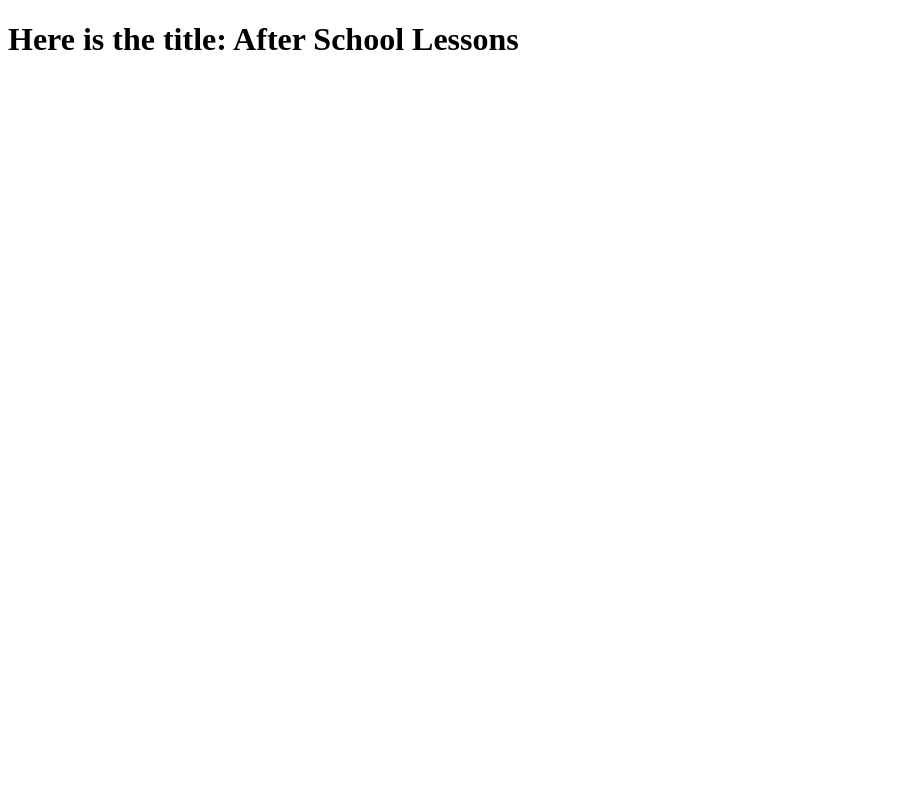
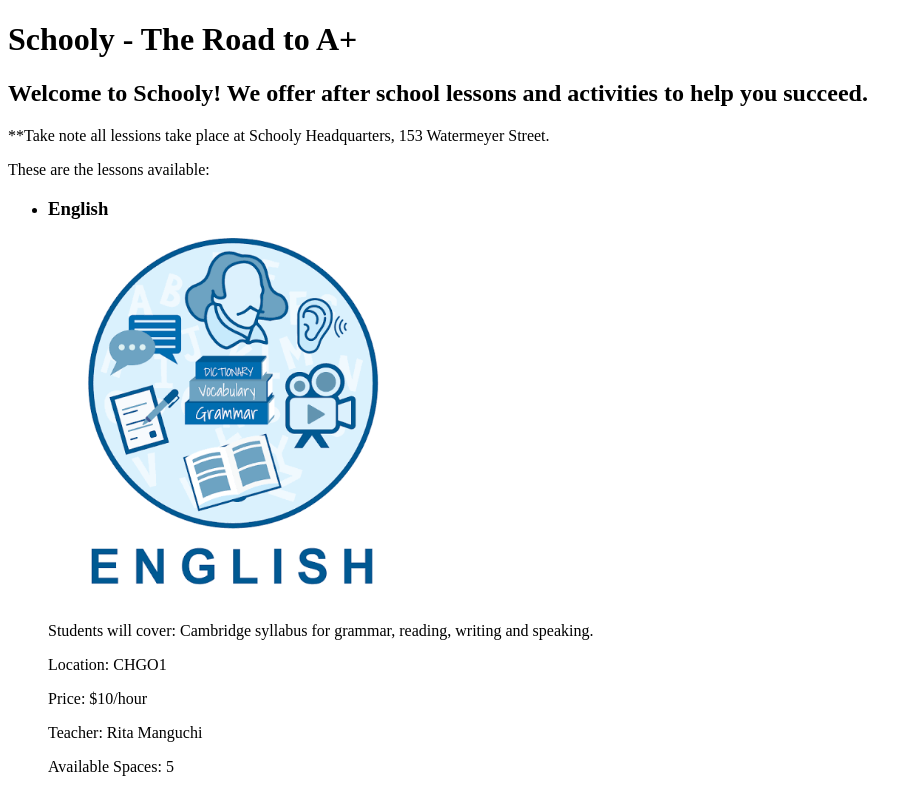
Before and after one commit to Rice-paddy/CST3144-Coursework, a plain HTML site: page Vue.js App/index.html in a window 1280 px wide. Shown: the top 791 px of the page, without its empty margins (0-922 px from the left). Drawn offline with nearby package versions, Linux system fonts and the light colour scheme.

Commit message:
Display of list of lessons (3) done using v-for and an array of 3 lessons.

```diff
--- a/Vue.js App/index.html
+++ b/Vue.js App/index.html
@@ -11,7 +11,26 @@
 
 <body>
     <div id="app">
-        <h1>Here is the title: {{title}}</h1>
+        <h1>{{title}}</h1>
+        <h2>{{openingMessage}}</h2>
+        <p>{{noticeMesage}}</p>
+        <p>These are the lessons available:</p>
+        <ul>
+            <li v-for="lesson in lessons">
+                <h3>{{lesson.Subject}}</h3>
+                <figure>
+                    <img v-bind:src="lesson.Visuals.image" v-bind:alt="lesson.Visuals.alt" width=300>
+                </figure>
+                <p>Students will cover: {{lesson.Description}}</p>
+                <p>Location: {{lesson.Location}}</p>
+                <p>Price: {{lesson.Price}}</p>
+                <p>Teacher: {{lesson.Teacher}}</p>
+                <p>Available Spaces: {{lesson.availableSpaces}}</p>
+            </li>
+        </ul>
+
+
+
     </div>
 
     <script type ="module">
@@ -19,7 +38,53 @@
         const myApp = createApp({
             data(){
                 return{
-                    title:"After School Lessons"
+                    title:"Schooly - The Road to A+",
+                    openingMessage: "Welcome to Schooly! We offer after school lessons and activities to help you succeed.",
+                    noticeMesage: "**Take note all lessions take place at Schooly Headquarters, 153 Watermeyer Street.",
+                    lessons:[
+                        {
+                            Subject:"English",
+                            Description:"Cambridge syllabus for grammar, reading, writing and speaking.",
+                            Location: "CHGO1",
+                            Price: "$10/hour",
+                            Teacher: "Rita Manguchi",
+                            availableSpaces: 5,
+                            Visuals: {
+                                name: "English",
+                                image: "images/english.png",
+                                alt: "English picture"
+                            }
+                        },
+
+                        {
+                            Subject:"Math",
+                            Description:"Cambridge syllabus for algebra, geometry, calculus and statistics.",
+                            Location: "CHGO2",
+                            Price: "$20/hour",
+                            Teacher: "John Nyika",
+                            availableSpaces: 5,
+                            Visuals: {
+                                name: "Math",
+                                image: "images/maths.png",
+                                alt: "Math picture"
+                            }
+                        },
+
+                        {
+                            Subject:"Science",
+                            Description:"Cambridge syllabus for physics, chemistry and biology.",
+                            Location: "CHGO3",
+                            Price: "$20/hour",
+                            Teacher: "John Nyika",
+                            availableSpaces: 5,
+                            Visuals: {
+                                name: "Science",
+                                image: "images/science.png",
+                                alt: "Science picture"
+                            }
+                        }
+
+                    ]
                 }
             }
         })
```
